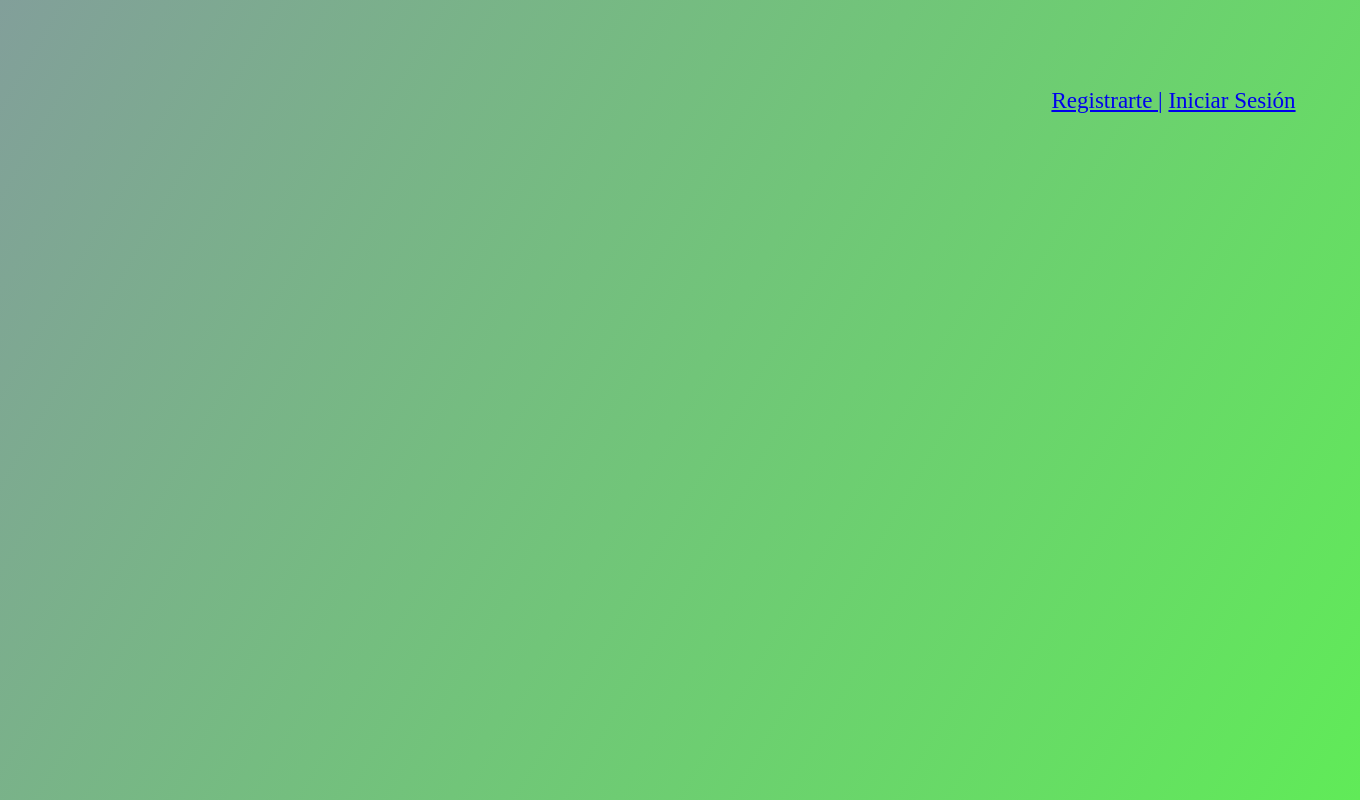
After one commit to OctavioSpano/ReDress, a PHP site: page /html/index.html in a window 1360 px wide. The commit adds this page. Run offline with PHP 8.4, Linux system fonts and the light colour scheme.

Commit message:
cambios 3 tut

```diff
--- a/css/styles.css
+++ b/css/styles.css
@@ -2,12 +2,26 @@
 body{
   margin: 0;
   padding: 0;
-  font-family: Roboto;
+  font-family: Compote;
   background-repeat: no-repeat;
   background-size: cover;
   background: linear-gradient(120deg, #829f9a, #60eb58);
   height: 100vh;
   overflow: hidden;
+}
+
+.acceso-usuario{
+  position: absolute;
+  width: 301px;
+  height: 46px;
+  left: 1023px;
+  top: 80px;
+  font-family: 'Compote';
+  font-style: normal;
+  font-weight: 400;
+  font-size: 23px;
+  line-height: 42px;
+  text-align: center;
 }
 
 .center{
@@ -19,6 +33,7 @@ body{
   background: white;
   border-radius: 10px;
 }
+
 
 .center h1{
   text-align: center;
@@ -93,6 +108,7 @@ input[type="Submit"]{
   width: 100%;
   height: 50px;
   border: 1px solid;
+  font-family: Compote;
   border-radius: 25px;
   font-size: 18px;
   font-weight: 700;
--- /dev/null
+++ b/html/index.html
@@ -0,0 +1,16 @@
+<!DOCTYPE html>
+<html lang="en">
+  <head>
+  	<title>ReDress</title>
+    <meta charset="UTF-8" />
+    <meta name="viewport" content="width=device-width" />
+    <link rel="stylesheet" href="../css/styles.css" />
+  </head>
+  <body>
+  	<div id="login-reg" class="acceso-usuario">
+  		<a href="file:///C:/AppServ/www/FG_ReDress/ReDress/html/registrar.html">Registrarte |</a>
+  		<a href="login.html"> Iniciar Sesión</a>
+
+</div>
+</body>
+</html>
--- a/html/login.html
+++ b/html/login.html
@@ -23,7 +23,7 @@
               </div>
               <input id="boton" type="Submit" value="Aceptar">
               <div class="signup_link">
-                  No tenés una cuenta? <a href="file:///C:/AppServ/www/FG_ReDress/ReDress/html/index.html">Registrate aquí</a>
+                  No tenés una cuenta? <a href="file:///C:/AppServ/www/FG_ReDress/ReDress/html/registrar.html">Registrate aquí</a>
               </div>
           </form>
       </div>
```
